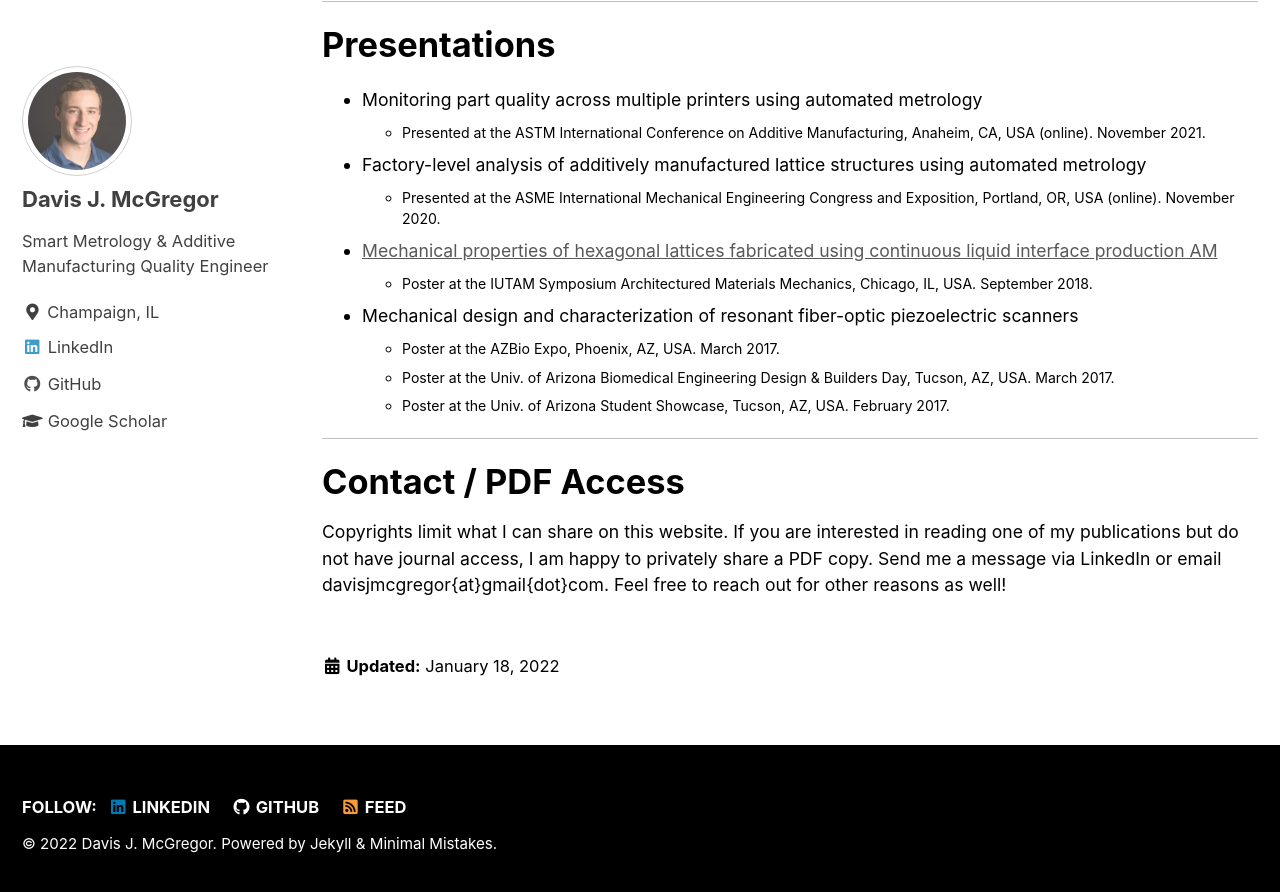
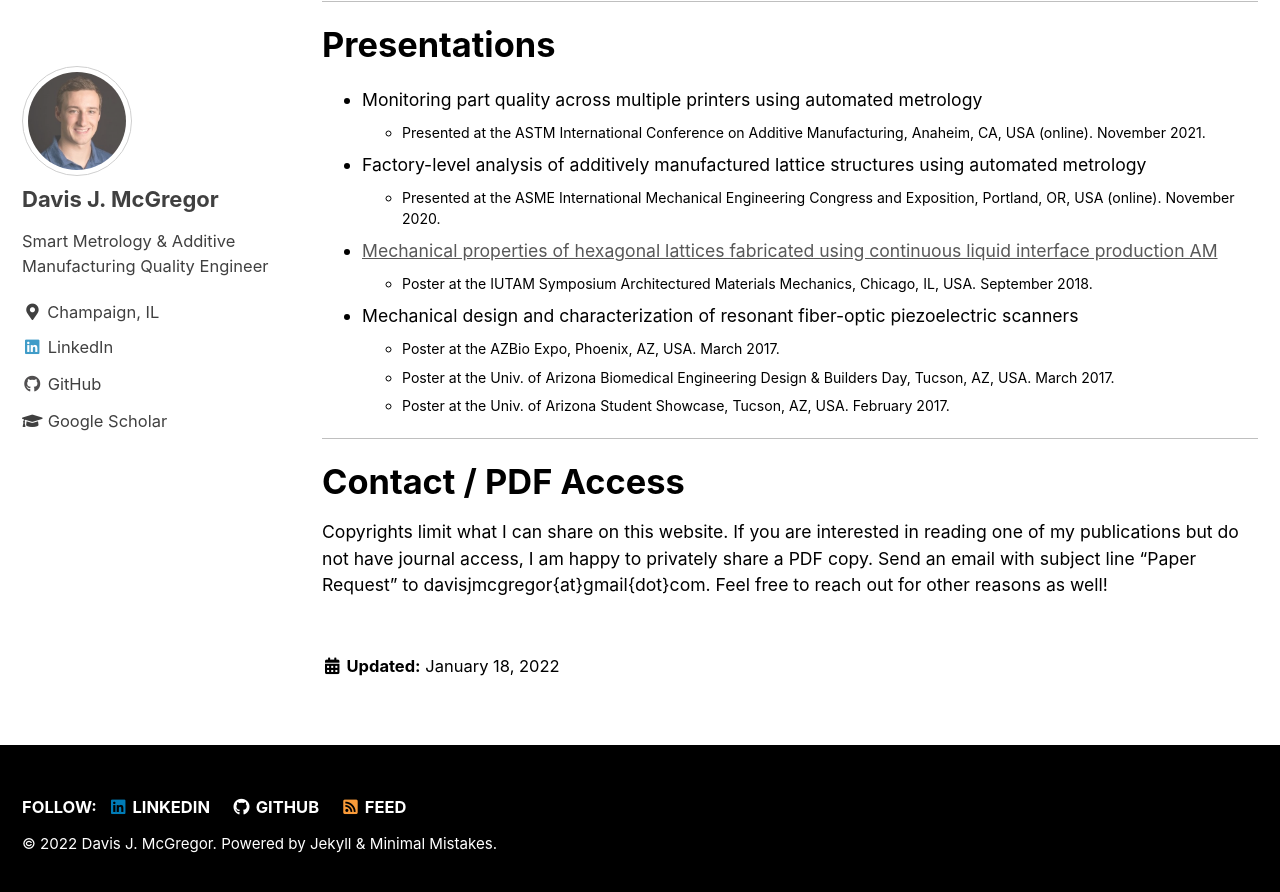
Before and after one commit to djmcgregor/djmcgregor.github.io, a Jekyll site: the page built from _pages/publications-list.md, in a window 1280 px wide and 900 px high, scrolled down 1273 px. Shown: the top 892 px of the window. Built offline with Jekyll 4.4.1, drawn with Linux system fonts in a browser that asks for light colours; cached includes are drawn as plain includes.

Commit message:
support email auto-reply

```diff
--- a/_pages/publications-list.md
+++ b/_pages/publications-list.md
@@ -42,4 +42,4 @@ last_modified_at: 2022-01-18T08:41:35-04:00
 
 ---
 # Contact / PDF Access
-Copyrights limit what I can share on this website. If you are interested in reading one of my publications but do not have journal access, I am happy to privately share a PDF copy. Send me a message via LinkedIn or email davisjmcgregor{at}gmail{dot}com. Feel free to reach out for other reasons as well!
+Copyrights limit what I can share on this website. If you are interested in reading one of my publications but do not have journal access, I am happy to privately share a PDF copy. Send an email with subject line "Paper Request" to davisjmcgregor{at}gmail{dot}com. Feel free to reach out for other reasons as well!
```
Also changed, not shown: _pages/publications.md (+1 -1 lines).
